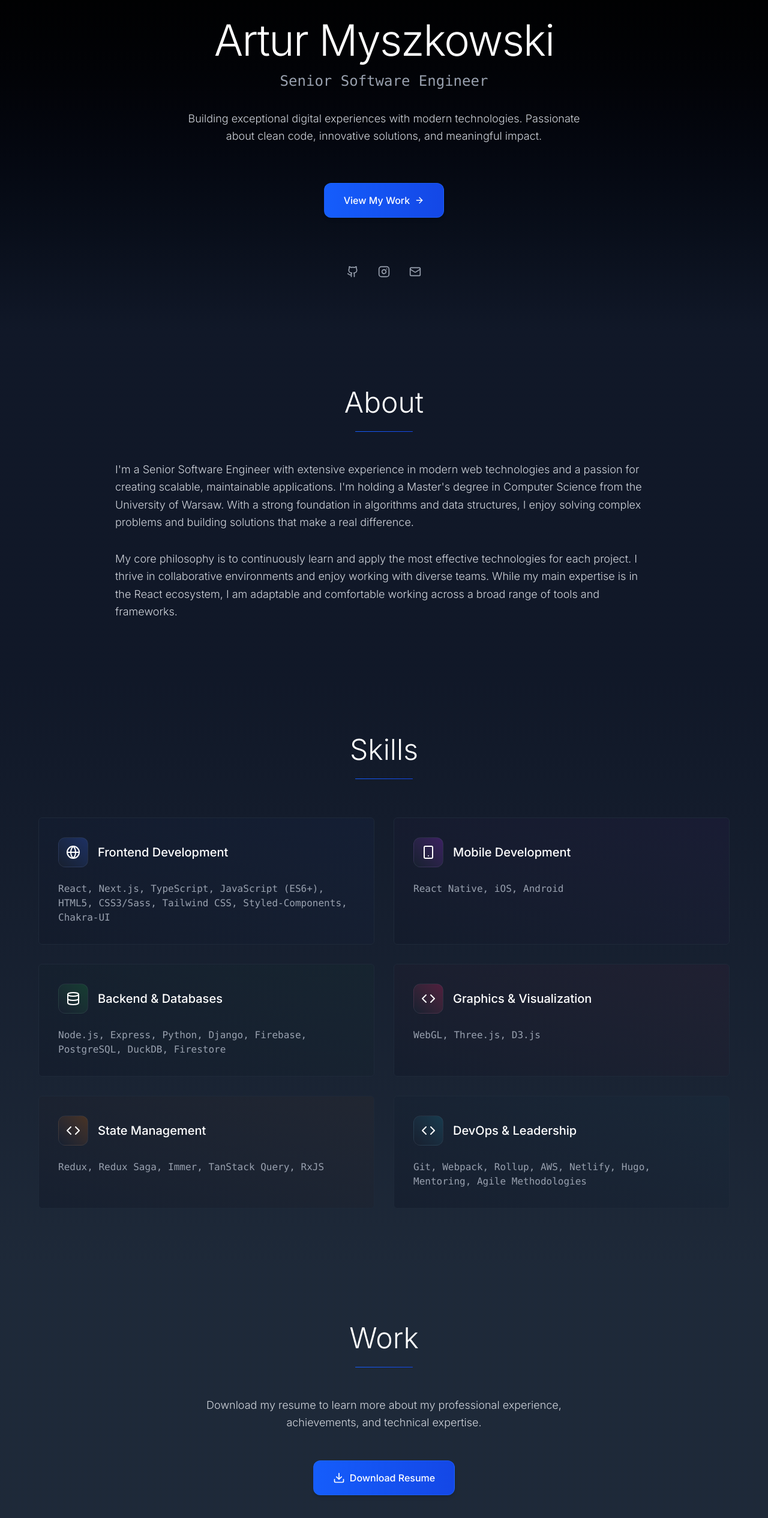
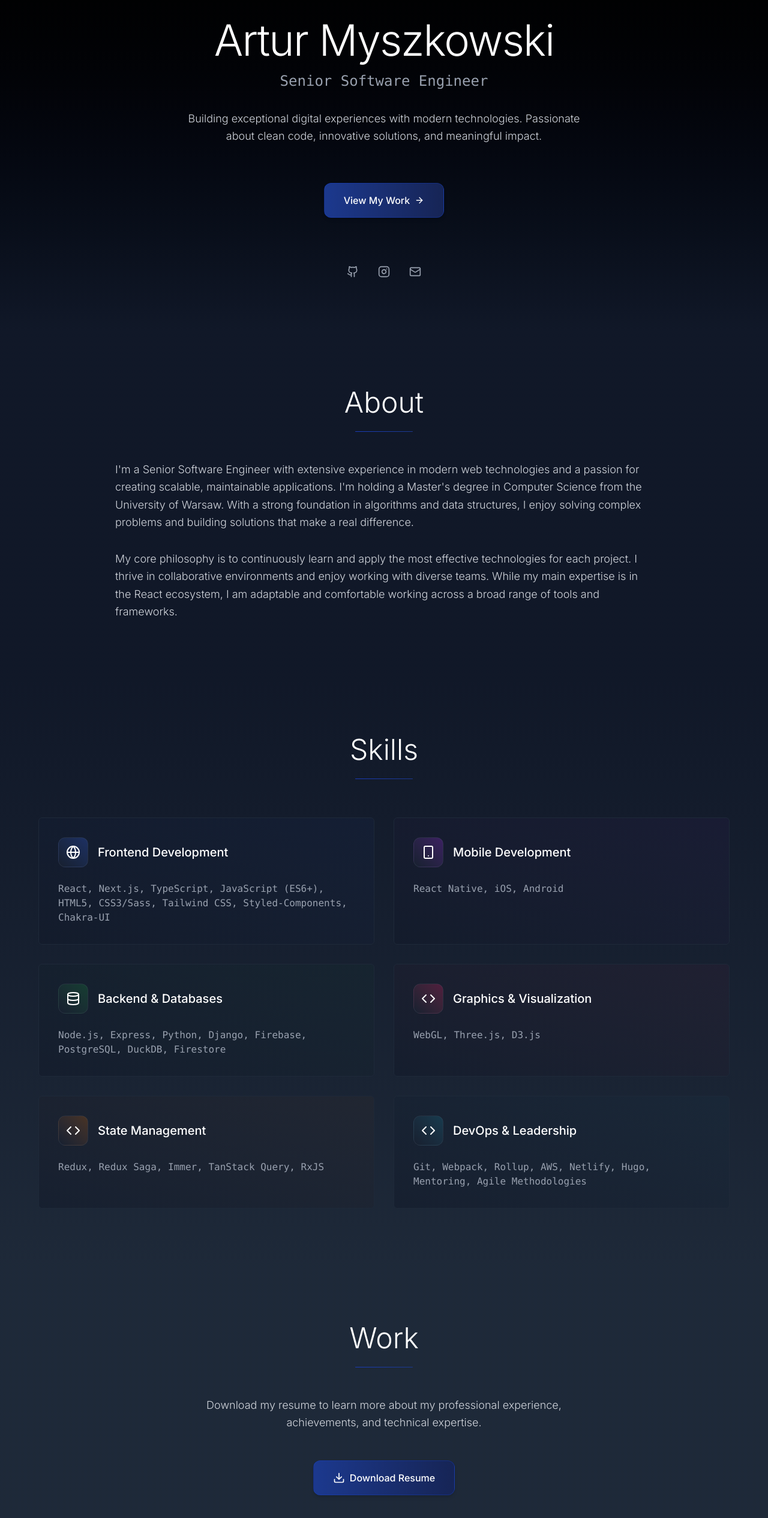
Before and after one commit to rthrs/arturmyszkowski-pl, a Next.js app: page / in a window 1280 px wide. Shown: the part 249-2780 px from the top of the page at 60% size. Built offline with nearby package versions, Linux system fonts and the light colour scheme.

Commit message:
Update button and section gradient styles for improved visual consistency and enhanced hover effects

```diff
--- a/src/app/page.tsx
+++ b/src/app/page.tsx
@@ -235,7 +235,7 @@ export default function Home() {
                 whileHover={{ scale: 1.02, y: -1 }}
                 whileTap={{ scale: 0.98 }}
                 // transition={{ duration: 0.8, delay: 0 }}
-                className="group inline-flex items-center px-8 py-4 bg-gradient-to-r from-blue-600 to-blue-700 hover:from-blue-700 hover:to-blue-800 text-white font-medium rounded-xl transition-all duration-200 shadow-md hover:shadow-lg border border-blue-500/30 hover:border-blue-400/50"
+                className="group inline-flex items-center px-8 py-4 bg-gradient-to-r from-blue-900 to-blue-950 hover:from-blue-800 hover:to-blue-900 text-white font-medium rounded-xl transition-all duration-200 shadow-md hover:shadow-lg border border-blue-700/30 hover:border-blue-600/50"
               >
                 <span>View My Work</span>
                 <ArrowRight size={16} className="ml-2 group-hover:translate-x-0.5 transition-transform duration-200" />
@@ -290,7 +290,7 @@ export default function Home() {
               <h2 className="text-4xl sm:text-5xl font-light text-white mb-6">
                 About
               </h2>
-              <div className="w-24 h-px bg-gradient-to-r from-blue-600 to-blue-700 mx-auto rounded-full"></div>
+              <div className="w-24 h-px bg-gradient-to-r from-blue-800 to-blue-900 mx-auto rounded-full"></div>
             </div>
 
             <div className="space-y-8 text-lg text-gray-300 font-light leading-relaxed">
@@ -324,7 +324,7 @@ export default function Home() {
               <h2 className="text-4xl sm:text-5xl font-light text-white mb-6">
                 Skills
               </h2>
-              <div className="w-24 h-px bg-gradient-to-r from-blue-600 to-blue-700 mx-auto rounded-full"></div>
+              <div className="w-24 h-px bg-gradient-to-r from-blue-800 to-blue-900 mx-auto rounded-full"></div>
             </div>
 
             <div className="grid grid-cols-1 md:grid-cols-2 gap-8">
@@ -376,7 +376,7 @@ export default function Home() {
               <h2 className="text-4xl sm:text-5xl font-light text-white mb-6">
                 Work
               </h2>
-              <div className="w-24 h-px bg-gradient-to-r from-blue-600 to-blue-700 mx-auto rounded-full"></div>
+              <div className="w-24 h-px bg-gradient-to-r from-blue-800 to-blue-900 mx-auto rounded-full"></div>
             </div>
 
             <p className="text-lg text-gray-300 font-light max-w-2xl mx-auto leading-relaxed">
@@ -391,7 +391,7 @@ export default function Home() {
               rel="noopener noreferrer"
               whileHover={{ scale: 1.02, y: -1 }}
               whileTap={{ scale: 0.98 }}
-              className="group inline-flex items-center px-8 py-4 bg-gradient-to-r from-blue-600 to-blue-700 hover:from-blue-700 hover:to-blue-800 text-white font-medium rounded-xl transition-all duration-200 shadow-md hover:shadow-lg border border-blue-500/30 hover:border-blue-400/50"
+              className="group inline-flex items-center px-8 py-4 bg-gradient-to-r from-blue-900 to-blue-950 hover:from-blue-800 hover:to-blue-900 text-white font-medium rounded-xl transition-all duration-200 shadow-md hover:shadow-lg border border-blue-700/30 hover:border-blue-600/50"
             >
               <Download size={20} className="mr-2" />
               <span>Download Resume</span>
@@ -414,7 +414,7 @@ export default function Home() {
               <h2 className="text-4xl sm:text-5xl font-light text-white mb-6">
                 Contact
               </h2>
-              <div className="w-24 h-px bg-gradient-to-r from-blue-600 to-blue-700 mx-auto rounded-full"></div>
+              <div className="w-24 h-px bg-gradient-to-r from-blue-800 to-blue-900 mx-auto rounded-full"></div>
             </div>
 
             <div className="text-center space-y-8">
@@ -428,7 +428,7 @@ export default function Home() {
                   href="mailto:contact@arturmyszkowski.pl"
                   whileHover={{ scale: 1.02, y: -1 }}
                   whileTap={{ scale: 0.98 }}
-                  className="group inline-flex items-center px-8 py-4 bg-gradient-to-r from-blue-600 to-blue-700 hover:from-blue-700 hover:to-blue-800 text-white font-medium rounded-xl transition-all duration-200 shadow-md hover:shadow-lg border border-blue-500/30 hover:border-blue-400/50"
+                  className="group inline-flex items-center px-8 py-4 bg-gradient-to-r from-blue-900 to-blue-950 hover:from-blue-800 hover:to-blue-900 text-white font-medium rounded-xl transition-all duration-200 shadow-md hover:shadow-lg border border-blue-700/30 hover:border-blue-600/50"
                 >
                   <Mail size={20} className="mr-2" />
                   <span>contact@arturmyszkowski.pl</span>
@@ -439,7 +439,7 @@ export default function Home() {
                   rel="noopener noreferrer"
                   whileHover={{ scale: 1.02, y: -1 }}
                   whileTap={{ scale: 0.98 }}
-                  className="group inline-flex items-center px-8 py-4 bg-gradient-to-r from-gray-700 to-gray-800 hover:from-gray-600 hover:to-gray-700 text-white font-medium rounded-xl transition-all duration-200 shadow-md hover:shadow-lg border border-gray-600/30 hover:border-gray-500/50"
+                  className="group inline-flex items-center px-8 py-4 bg-gradient-to-r from-gray-800 to-gray-900 hover:from-gray-700 hover:to-gray-800 text-white font-medium rounded-xl transition-all duration-200 shadow-md hover:shadow-lg border border-gray-600/30 hover:border-gray-500/50"
                 >
                   <Instagram size={20} className="mr-2" />
                   <span>Instagram</span>
```
